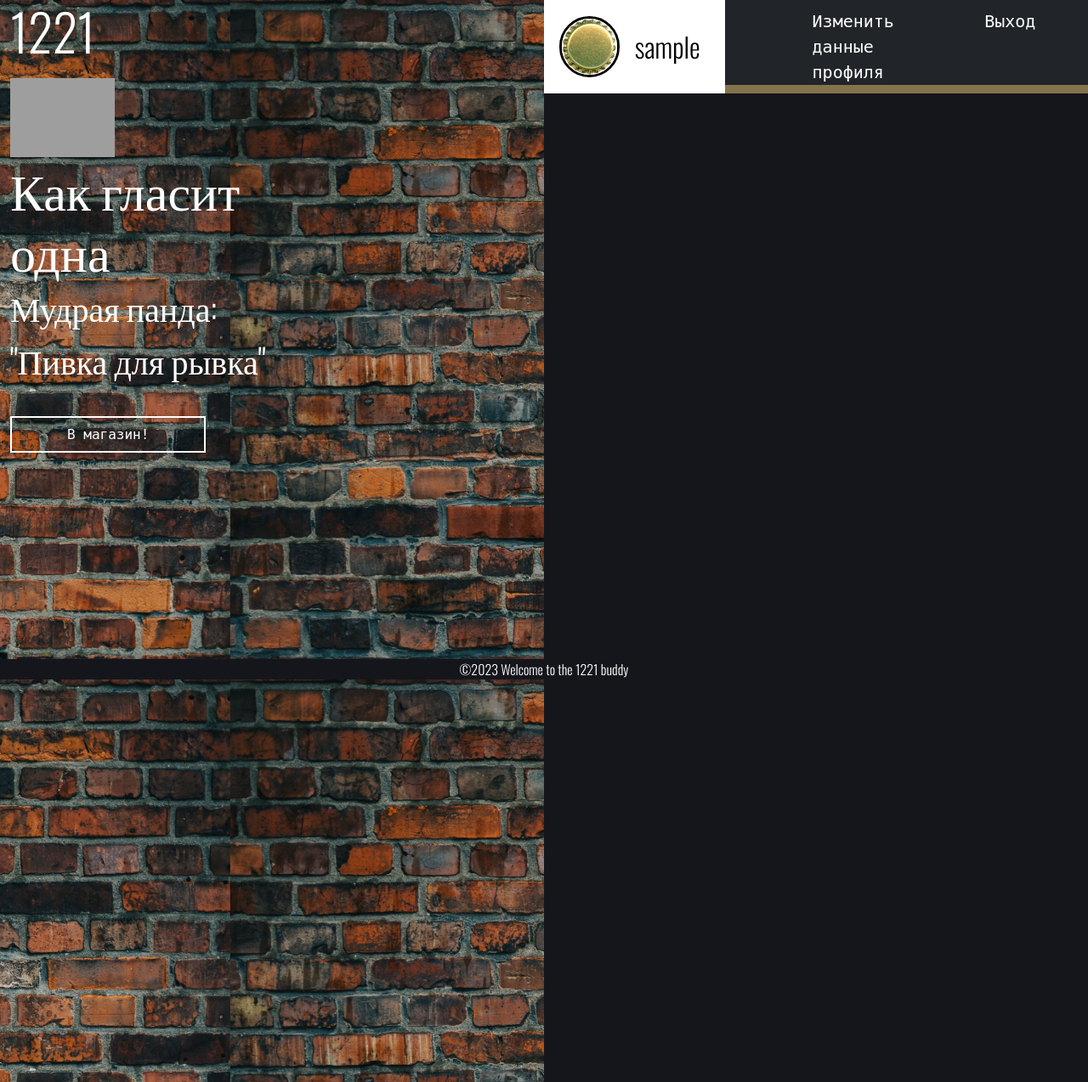
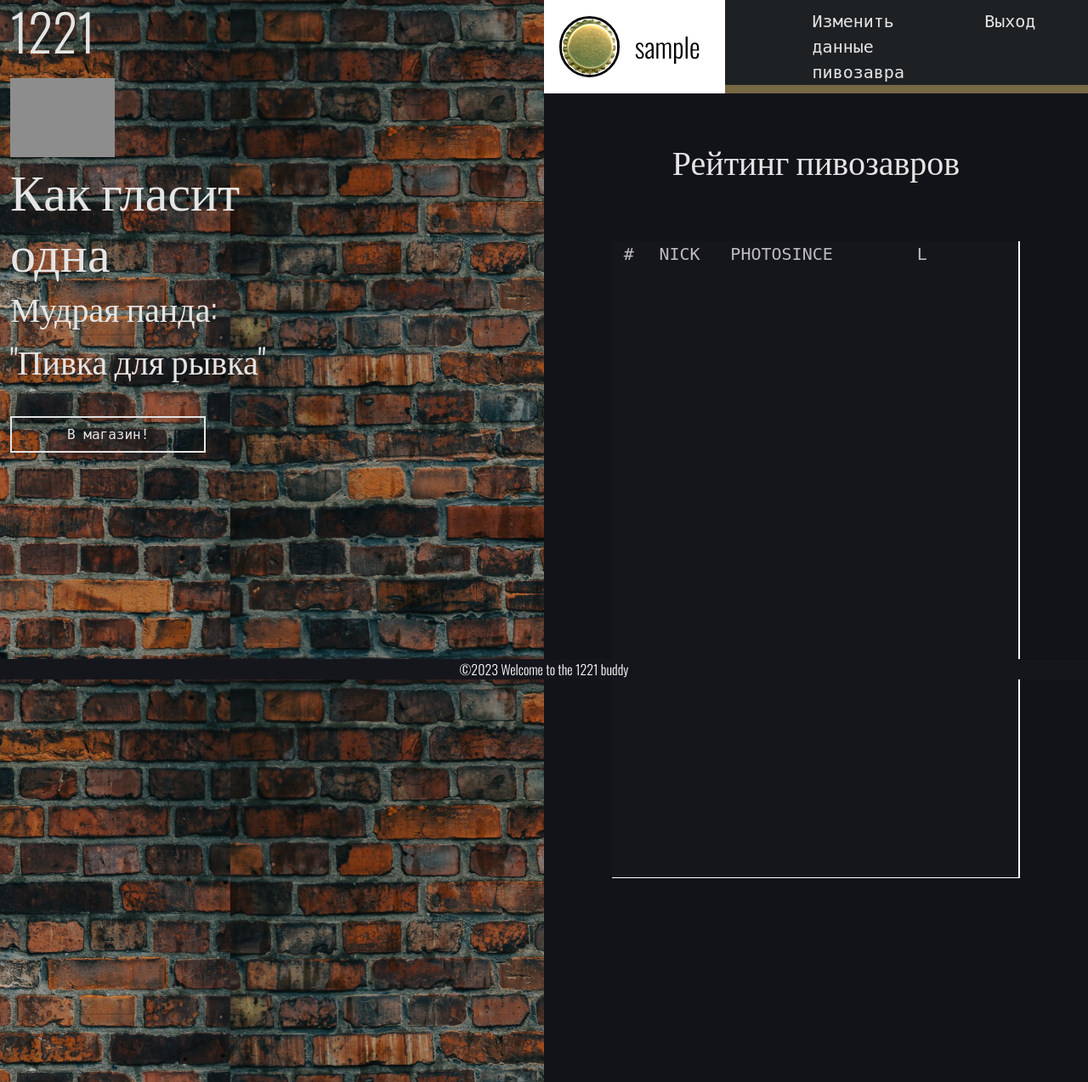
Before and after one commit to Nizhnikovv/beer_app, a Flask app: page / in a window 1280 px wide. Shown: the top 1274 px of the page at 85% size. Run offline with Flask 3, Linux system fonts and the light colour scheme; the visitor is signed in with stand-in values (Sample User, id 1); data comes from the database, SQL or seed files in the repository; data that the repository does not hold is empty; parts of the project's set-up code (start-up, migrations or seed data) failed here and were passed over; grey boxes are pictures that could not be loaded.

Commit message:
finaly did beta version

```diff
--- a/flasksite/templates/home.html
+++ b/flasksite/templates/home.html
@@ -1,2 +1,31 @@
 {% extends "layout.html" %} {% block content %}
+  <div class="text-center col-8">
+    <p>Рейтинг пивозавров</p>
+  </div>
+<div class="leaderboard col-10 col-md-12 col-lg-9 fs-5">
+  <table>
+    <tr>
+      <td class="col-1">#</td>
+      <td class="col-2">NICK</td>
+      <td class="col-3 col-md-2">PHOTO</td>
+      <td class="col-4">SINCE</td>
+      <td class="col-3">L</td>
+    </tr>
+    {%for i in range(length)%}
+    <tr>
+      <td class="col-1">{{i+1}}</td>
+      <td class="col-2">{{users[i].nickname}}</td>
+      <td class="col-1">
+        <img
+          src="{{url_for('static', filename='prof_pict/'+users[i].image_file)}}"
+          alt=""
+          class="img-fluid rounded-circle p-3"
+        />
+      </td>
+      <td class="col-5">{{users[i].date_since.strftime('%d.%m.%Y')}}</td>
+      <td class="col-3">{{users[i].volume}}</td>
+    </tr>
+    {%endfor%}
+  </table>
+</div>
 {% endblock content %}
--- a/flasksite/templates/layout.html
+++ b/flasksite/templates/layout.html
@@ -46,7 +46,7 @@
 
 		<div class="headerSec col-11 col-lg-8 col-xl-7 gap-4 d-flex justify-content-evenly">
 
-		<div class="col-5 col-lg-4"><a href="{{url_for('users.update_user', nickname=current_user.nickname)}}">Изменить данные профиля</a></div>
+		<div class="col-5 col-lg-4"><a href="{{url_for('users.update_user', nickname=current_user.nickname)}}">Изменить данные пивозавра</a></div>
 		{%if current_user.admin == True%}
 		<div class="col-4 col-lg-3"><a href="{{url_for('orders.orders_act')}}">Активные заказы</a></div>
 		<div class="col-5 col-lg-2"><a href="{{url_for('orders.orders_all')}}">Все заказы</a></div>
--- a/flasksite/templates/orders.html
+++ b/flasksite/templates/orders.html
@@ -10,7 +10,7 @@
       <td class="col-2">DATE</td>
       <td class="col-3">BEER</td>
       <td class="col-2">L</td>
-      <td class="col-2">nick</td>
+      <td class="col-2">NICK</td>
       <td class="col-2">C</td>
     </tr>
     {%for order in orders%}
```
